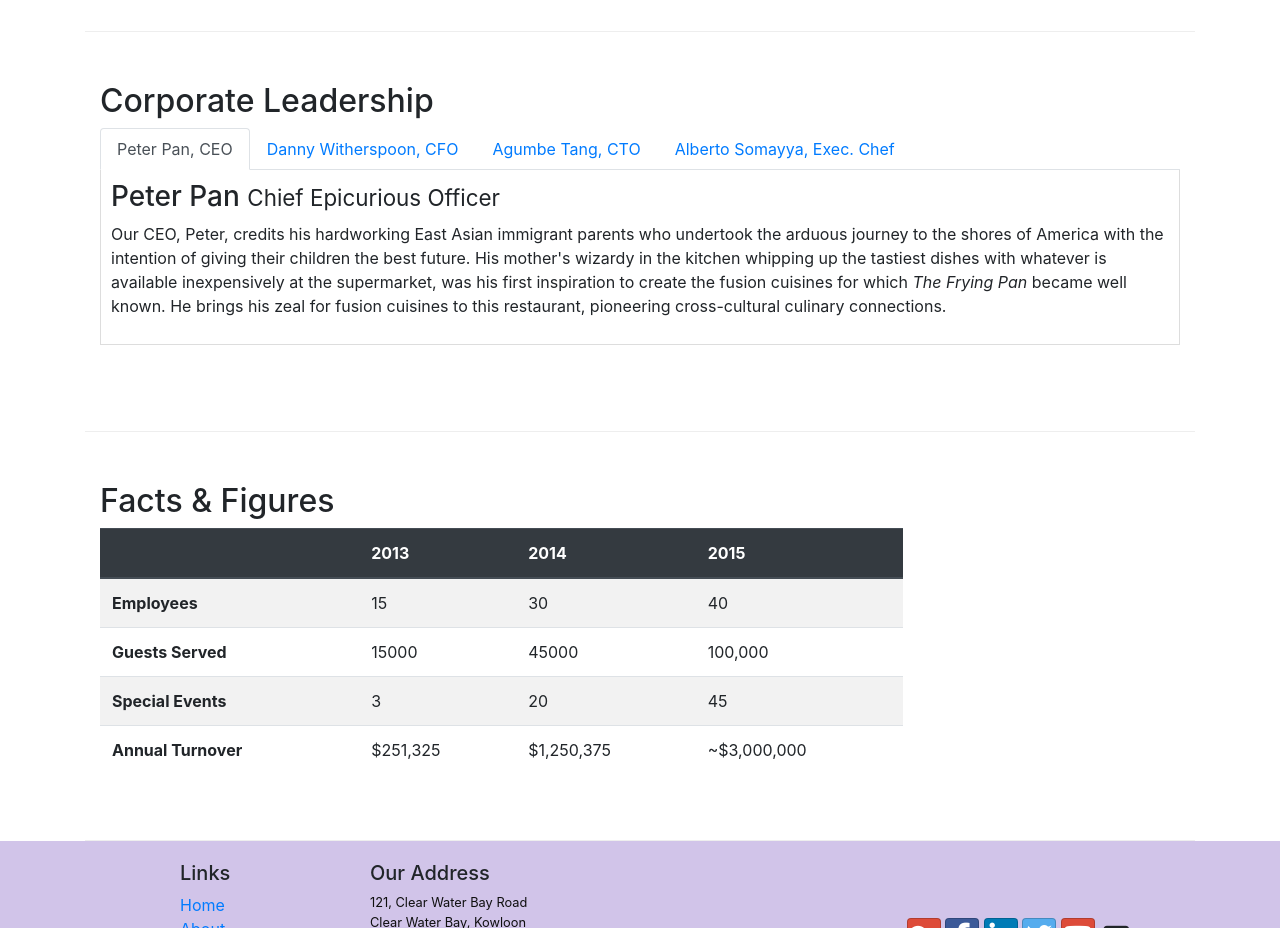
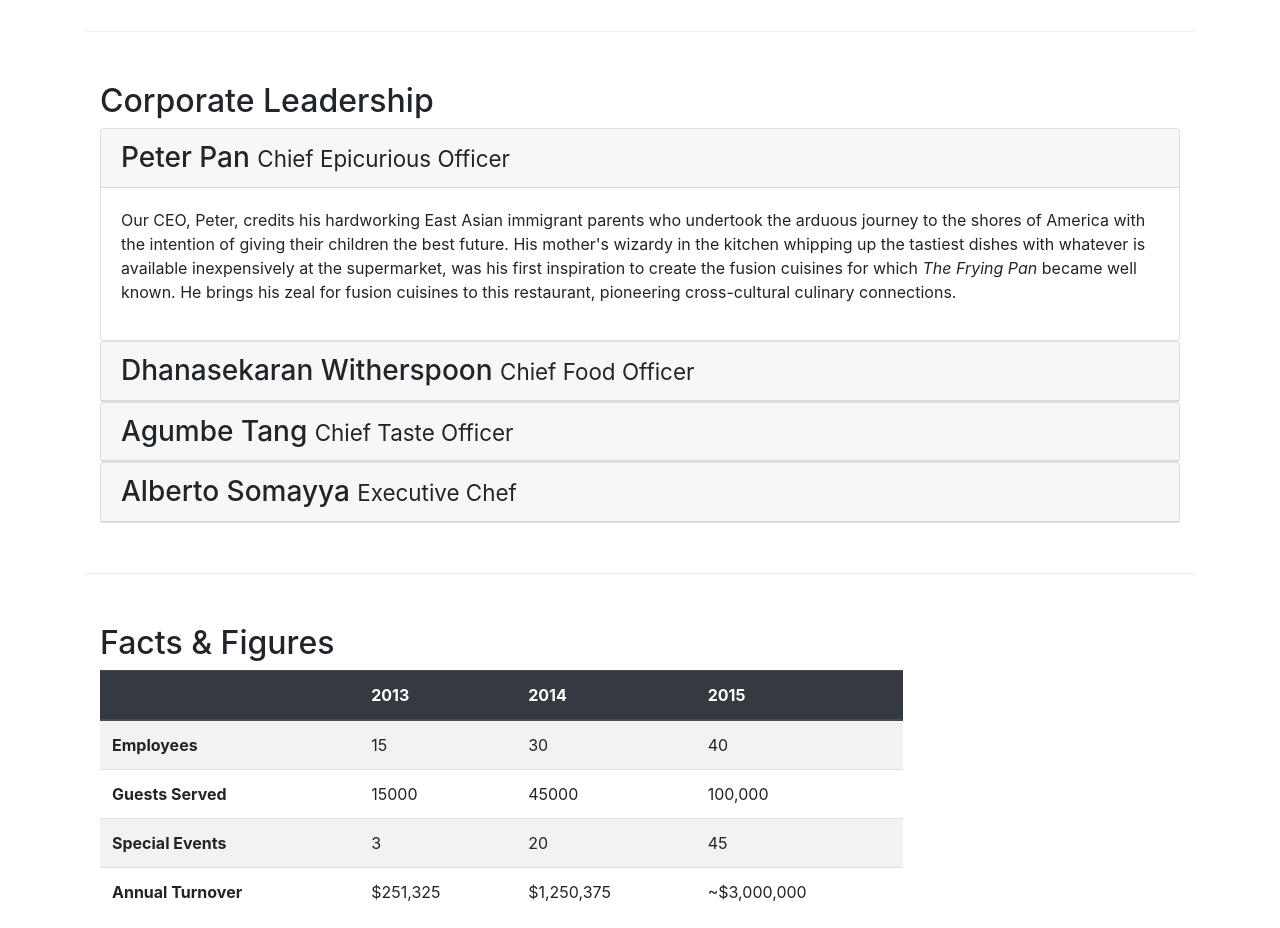
Before and after one commit to esneidermanzano/creactwork, a website: page aboutus.html in a window 1280 px wide. Shown: the part 940-1868 px from the top of the page. Drawn offline with nearby package versions, Linux system fonts and the light colour scheme.

Commit message:
Accordion

```diff
--- a/aboutus.html
+++ b/aboutus.html
@@ -103,41 +103,73 @@
             <div class="col-12 col-sm-12">
                 <h2>Corporate Leadership</h2>
 
-                <ul class="nav nav-tabs">
-                    <li class="nav-item">
-                      <a class="nav-link active" href="#peter"
-                        role="tab" data-toggle="tab">Peter Pan, CEO</a>
-                    </li>
-                    <li class="nav-item">
-                      <a class="nav-link" href="#danny" role="tab"
-                        data-toggle="tab">Danny Witherspoon, CFO</a>
-                    </li>
-                    <li class="nav-item">
-                      <a class="nav-link" href="#agumbe"role="tab"
-                        data-toggle="tab">Agumbe Tang, CTO</a>
-                    </li>
-                    <li class="nav-item">
-                      <a class="nav-link" href="#alberto" role="tab"
-                        data-toggle="tab">Alberto Somayya, Exec. Chef</a>
-                    </li>
-                </ul>
-                <div class="tab-content">
-                    <div role="tabpanel" class="tab-pane fade show active" id="peter">
-                        <h3>Peter Pan <small>Chief Epicurious Officer</small></h3>
-                        <p class="d-none d-lg-block">Our CEO, Peter, credits his hardworking East Asian immigrant parents who undertook the arduous journey to the shores of America with the intention of giving their children the best future. His mother's wizardy in the kitchen whipping up the tastiest dishes with whatever is available inexpensively at the supermarket, was his first inspiration to create the fusion cuisines for which <em>The Frying Pan</em> became well known. He brings his zeal for fusion cuisines to this restaurant, pioneering cross-cultural culinary connections.</p>
+
+                <div id="accordion">
+                    <div class="card">
+                        <div class="card-header" role="tab" id="peterhead">
+                            <h3 class="mb-0">
+                                <a data-toggle="collapse" data-target="#peter">
+                                    Peter Pan <small>Chief Epicurious Officer</small>
+                                </a>
+                            </h3>
+                        </div>
+                        <div class="collapse show" id="peter" data-parent="#accordion">
+                            <div class="card-body">
+                                <p class="d-none d-lg-block">Our CEO, Peter, credits his hardworking East Asian immigrant parents who undertook the arduous journey to the shores of America with the intention of giving their children the best future. His mother's wizardy in the kitchen whipping up the tastiest dishes with whatever is available inexpensively at the supermarket, was his first inspiration to create the fusion cuisines for which <em>The Frying Pan</em> became well known. He brings his zeal for fusion cuisines to this restaurant, pioneering cross-cultural culinary connections.</p>
+                            </div>
+                        </div>
                     </div>
-                    <div role="tabpanel" class="tab-pane fade" id="danny">
-                        <h3>Dhanasekaran Witherspoon <small>Chief Food Officer</small></h3>
-                        <p class="d-none d-sm-block">Our CFO, Danny, as he is affectionately referred to by his colleagues, comes from a long established family tradition in farming and produce. His experiences growing up on a farm in the Australian outback gave him great appreciation for varieties of food sources. As he puts it in his own words, <em>Everything that runs, wins, and everything that stays, pays!</em></p>
+
+                    <div class="card">
+                        <div class="card-header" role="tap" id="dannyhead">
+                            <h3 class="mb-0">
+                                <a data-toggle="collapse" data-target="#danny">
+                                    Dhanasekaran Witherspoon <small>Chief Food Officer</small>
+                                </a>
+                            </h3>
+
+                        </div>
+                        <div class="collapse" id="danny" data-parent="#accordion">
+                            <div class="card-body">
+                                <p class="d-none d-sm-block">Our CFO, Danny, as he is affectionately referred to by his colleagues, comes from a long established family tradition in farming and produce. His experiences growing up on a farm in the Australian outback gave him great appreciation for varieties of food sources. As he puts it in his own words, <em>Everything that runs, wins, and everything that stays, pays!</em></p>
+                            </div>
+                        </div>
                     </div>
-                    <div role="tabpanel" class="tab-pane fade" id="agumbe">
-                        <h3>Agumbe Tang <small>Chief Taste Officer</small></h3>
-                        <p class="d-none d-sm-block">Blessed with the most discerning gustatory sense, Agumbe, our CTO, personally ensures that every dish that we serve meets his exacting tastes. Our chefs dread the tongue lashing that ensues if their dish does not meet his exacting standards. He lives by his motto, <em>You click only if you survive my lick.</em></p>
+
+                    <div class="card">
+                        <div class="card-header" role="tap" id="agumbehead">
+                            <h3 class="mb-0">
+                                <a data-toggle="collapse" data-target="#agumbe">
+                                    Agumbe Tang <small>Chief Taste Officer</small>
+                                </a>
+                            </h3>
+
+                        </div>
+                        <div class="collapse" id="agumbe" data-parent="#accordion">
+                            <div class="card-body">
+                                <p class="d-none d-sm-block">Blessed with the most discerning gustatory sense, Agumbe, our CTO, personally ensures that every dish that we serve meets his exacting tastes. Our chefs dread the tongue lashing that ensues if their dish does not meet his exacting standards. He lives by his motto, <em>You click only if you survive my lick.</em></p>
+                            </div>
+                        </div>
                     </div>
-                    <div role="tabpanel" class="tab-pane fade" id="alberto">
-                        <h3>Alberto Somayya <small>Executive Chef</small></h3>
-                        <p class="d-none d-sm-block">Award winning three-star Michelin chef with wide International experience having worked closely with whos-who in the culinary world, he specializes in creating mouthwatering Indo-Italian fusion experiences. He says, <em>Put together the cuisines from the two craziest cultures, and you get a winning hit! Amma Mia!</em></p>
+
+
+                    <div class="card">
+                        <div class="card-header" role="tap" id="albertohead">
+                            <h3 class="mb-0">
+                                <a data-toggle="collapse" data-target="#alberto">
+                                    Alberto Somayya <small>Executive Chef</small>
+                                </a>
+                            </h3>
+
+                        </div>
+                        <div class="collapse" id="alberto" data-parent="#accordion">
+                            <div class="card-body">
+                                <p class="d-none d-sm-block">Award winning three-star Michelin chef with wide International experience having worked closely with whos-who in the culinary world, he specializes in creating mouthwatering Indo-Italian fusion experiences. He says, <em>Put together the cuisines from the two craziest cultures, and you get a winning hit! Amma Mia!</em></p>
+                            </div>
+                        </div>
                     </div>
+
+
                 </div>
 
             </div>
```
